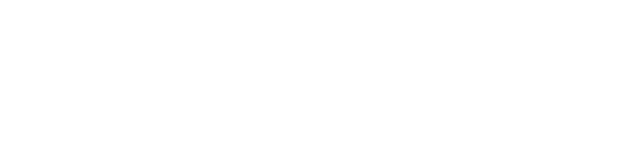
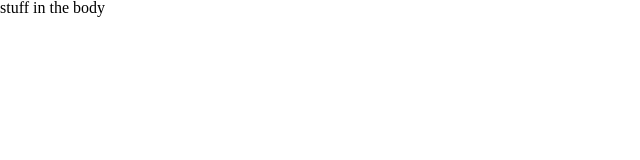
Before and after one commit to Zeflyn/synescribble, a plain HTML site: page index.html in a window 1280 px wide. Shown: the whole page, without its empty margins (0-640 px from the left). Drawn offline with nearby package versions, Linux system fonts and the light colour scheme.

Commit message:
added a div with stuff in body

```diff
--- a/index.html
+++ b/index.html
@@ -18,7 +18,11 @@
   <!-- FIREBASE -->
   <script src="https://www.gstatic.com/firebasejs/4.12.1/firebase.js"></script>
 </head>
+
+
 <body>
+
+  <div class="class">stuff in the body</div>
   <!-- OUR SCRIPTS -->
   <script type="text/javascript" src="assets/javascript/app.js"></script>
 </body>
```
